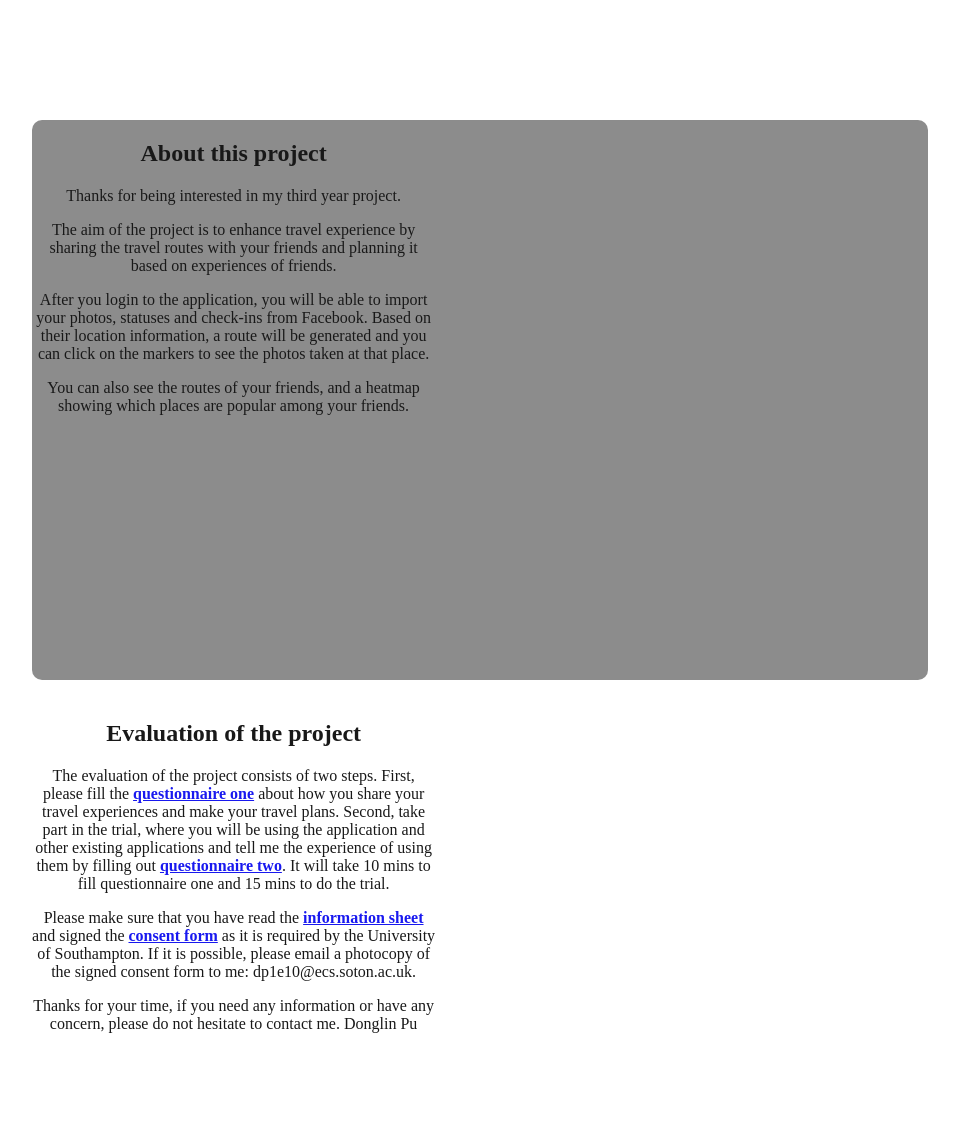
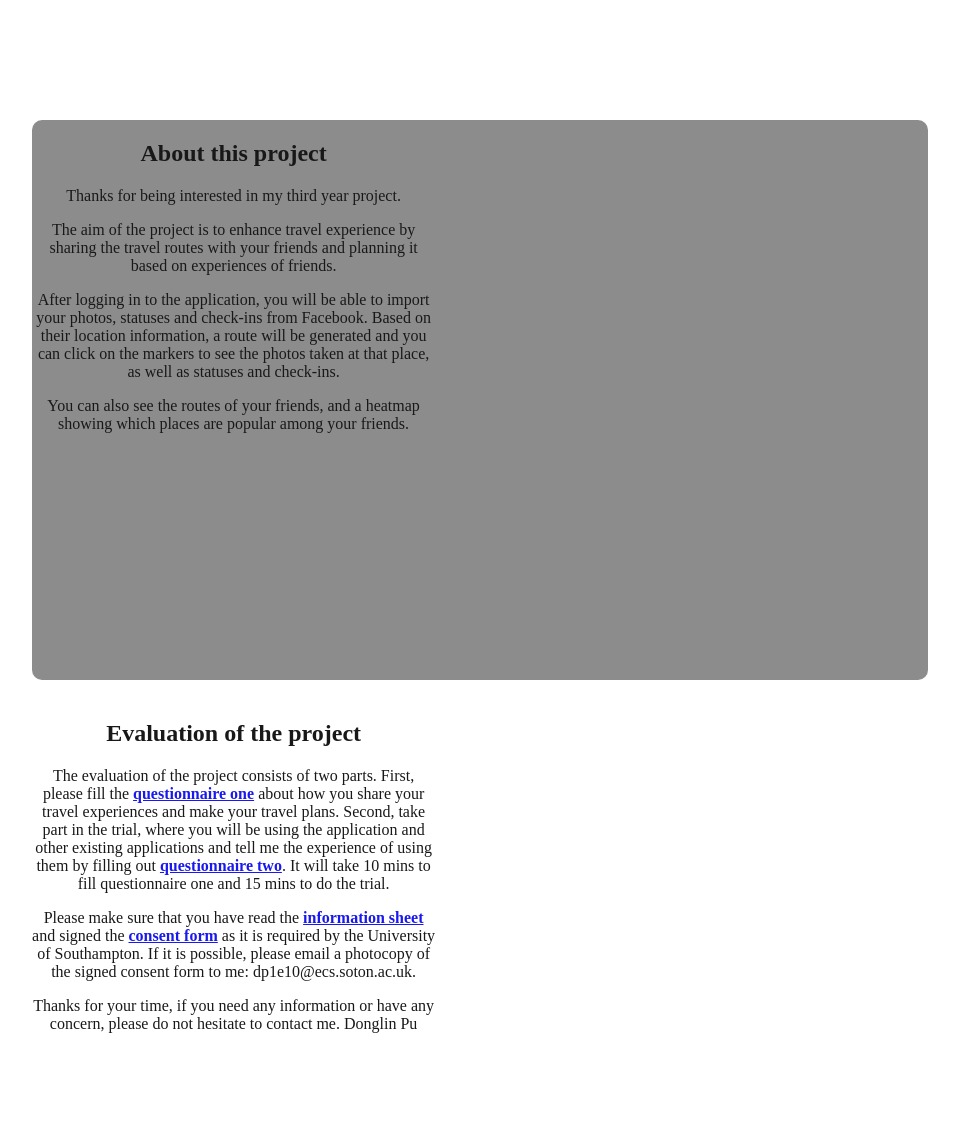
Before and after one commit to Dongminator/comp3020, a Python web app: template templates/login.html in a window 1280 px wide. Shown: the top 1133 px of the page, without its empty margins (160-1119 px from the left). Run offline with Jinja, Linux system fonts and the light colour scheme; the template is opened without the code that fills it, so the values that code supplies are empty; some libraries are stand-ins or nearby versions.

Commit message:
login content changed a bit.

```diff
--- a/templates/login.html
+++ b/templates/login.html
@@ -27,12 +27,12 @@
 				<h2>About this project</h2>
 				<p>Thanks for being interested in my third year project.</p>
 				<p>The aim of the project is to enhance travel experience by sharing the travel routes with your friends and planning it based on experiences of friends.</p>
-				<p>After you login to the application, you will be able to import your photos, statuses and check-ins from Facebook. Based on their location information, a route will be generated and you can click on the markers to see the photos taken at that place.</p>
+				<p>After logging in to the application, you will be able to import your photos, statuses and check-ins from Facebook. Based on their location information, a route will be generated and you can click on the markers to see the photos taken at that place, as well as statuses and check-ins.</p>
 				<p>You can also see the routes of your friends, and a heatmap showing which places are popular among your friends.</p>
 			</div>
 			<div id="rightInfo" class="infoSubDiv">
 				<h2>Evaluation of the project</h2>
-				<p>The evaluation of the project consists of two steps. First, please fill the <b><a href="https://docs.google.com/forms/d/13EQuWjsa8E_IK2ANUcFHLqawFrJypFJlKwzQR89R-6s/viewform" target="_blank">questionnaire one</a></b> about how you share your travel experiences and make your travel plans. Second, take part in the trial, where you will be using the application and other existing applications and tell me the experience of using them by filling out <b><a href="https://docs.google.com/forms/d/1w_WATNgPNyMX8YWS6XIxVQ3ZMYezo9yu8JxtOYn6JH4/viewform" target="_blank">questionnaire two</a></b>. It will take 10 mins to fill questionnaire one and 15 mins to do the trial.</p>
+				<p>The evaluation of the project consists of two parts. First, please fill the <b><a href="https://docs.google.com/forms/d/13EQuWjsa8E_IK2ANUcFHLqawFrJypFJlKwzQR89R-6s/viewform" target="_blank">questionnaire one</a></b> about how you share your travel experiences and make your travel plans. Second, take part in the trial, where you will be using the application and other existing applications and tell me the experience of using them by filling out <b><a href="https://docs.google.com/forms/d/1w_WATNgPNyMX8YWS6XIxVQ3ZMYezo9yu8JxtOYn6JH4/viewform" target="_blank">questionnaire two</a></b>. It will take 10 mins to fill questionnaire one and 15 mins to do the trial.</p>
 				<p>Please make sure that you have read the <b><a href="http://donglinpu.me/files/3yp/information_sheet.pdf" target="_blank">information sheet</a></b> and signed the <b><a href="http://donglinpu.me/files/3yp/consent_form.pdf" target="_blank">consent form</a></b> as it is required by the University of Southampton. If it is possible, please email a photocopy of the signed consent form to me: dp1e10@ecs.soton.ac.uk.</p>
 				<p>Thanks for your time, if you need any information or have any concern, please do not hesitate to contact me. Donglin Pu</p>
 			</div>
```
